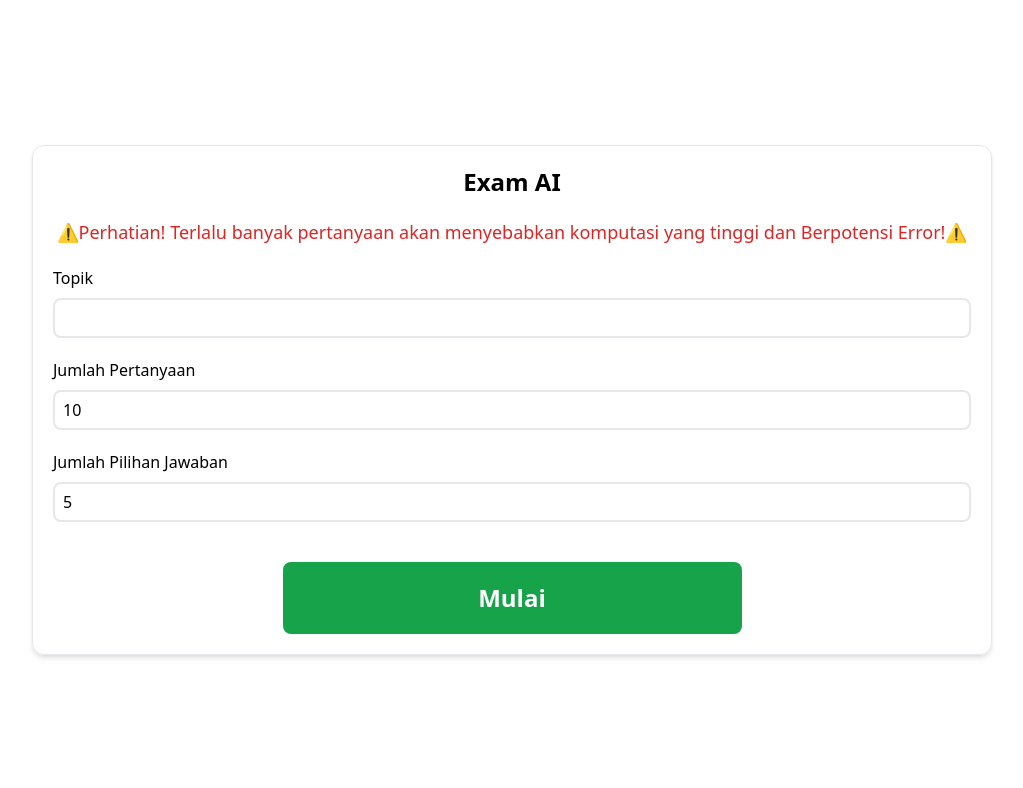
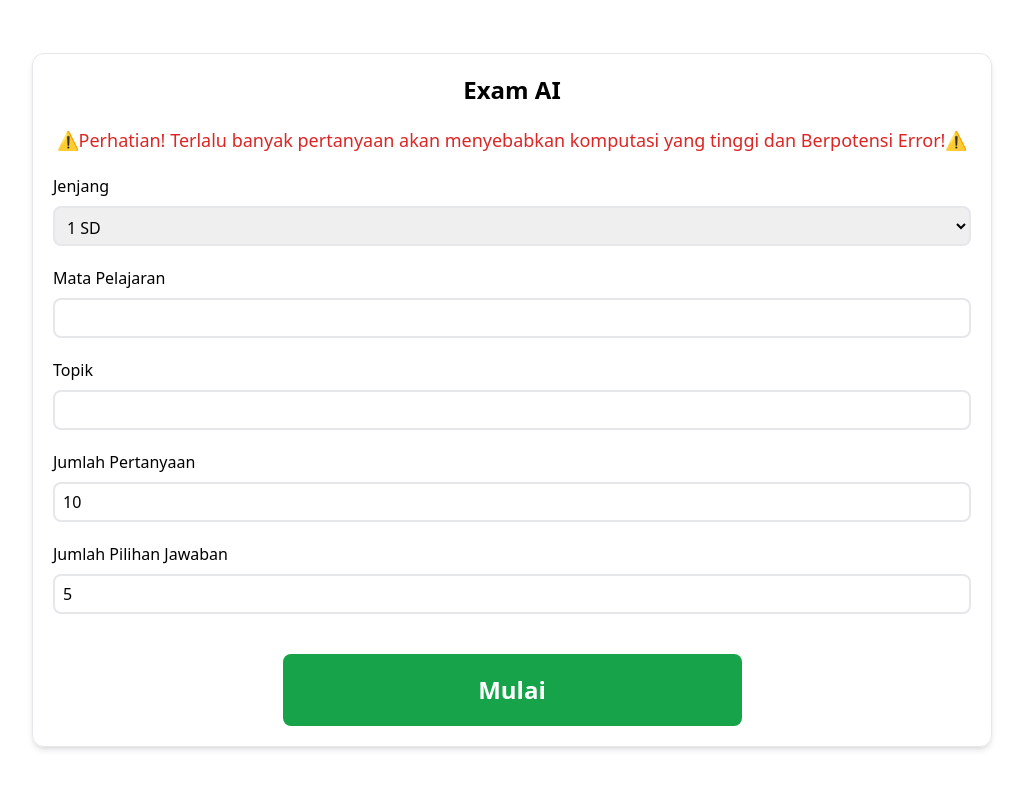
Before and after one commit to ARusDian/chatgpt-app-tv1, a Next.js app: page /teacher-app/full in a window 1280 px wide. Shown: the top 788 px of the page, without its empty margins (128-1151 px from the left). Built offline with nearby package versions, Linux system fonts and the light colour scheme.

Commit message:
feat: add more input form

```diff
--- a/src/pages/teacher-app/full/index.tsx
+++ b/src/pages/teacher-app/full/index.tsx
@@ -52,17 +52,24 @@ export default function full() {
     const [soal, setSoal] = useState<Soal[]>([]);
     const [status, setStatus] = useState<string>("");
     const [form, setForm] = useState({
+        grade : "",
+        subject: "",
         topic: "",
         num_questions: 10,
         num_possible_answers: 5,
     });
 
-    const prompt = `Buatlah kuis dengan pilihan ganda pada topik {self.topic} yang terdiri dari {self.num_questions} pertanyaan. Setiap pertanyaan memiliki {self.num_possible_answers} pilihan jawaban. Formatnya seperti json dalam 1 baris panjang dan dibungkus array dengan key soal,pilihan,jawaban agar mudah di parse. Contoh formatnya seperti ini:
+    const prompt = `Buatlah kuis dengan pilihan ganda pada mata pelajaran {self.subject} topik {self.topic} untung jenjang {self.grade} yang terdiri dari {self.num_questions} pertanyaan. Setiap pertanyaan memiliki {self.num_possible_answers} pilihan jawaban. Formatnya seperti json dalam 1 baris panjang dan dibungkus array dengan key soal,pilihan,jawaban agar mudah di parse. Contoh formatnya seperti ini:
     [{"soal":"soal","pilihan":[{"value":"a","content":"pilihan1"},{"value":"b","content":"pilihan2"}],"jawaban":{"value":"","content":"jawaban1"}},{"soal":"soal","pilihan":[{"value":"a","content":"pilihan1"},{"value":"b","content":"pilihan2"}],"jawaban":{"value":"","content":"jawaban2"}}]`;
 
     const submitHandler = async () => {
         setStatus("loading");
-        const formattedPrompt = prompt.replace("{self.topic}", form.topic).replace("{self.num_questions}", form.num_questions.toString()).replace("{self.num_possible_answers}", form.num_possible_answers.toString());
+        const formattedPrompt = prompt
+            .replace("{self.subject}", form.subject)
+            .replace("{self.topic}", form.topic)
+            .replace("{self.grade}", form.grade)
+            .replace("{self.num_questions}", form.num_questions.toString())
+            .replace("{self.num_possible_answers}", form.num_possible_answers.toString());
         const result = await api.createCompletion({
             model: 'text-davinci-003',
             prompt: formattedPrompt,
@@ -99,6 +106,39 @@ export default function full() {
                         </div>
                         <div className="text-red-600 mx-auto text-lg">
                             ⚠️Perhatian! Terlalu banyak pertanyaan akan menyebabkan komputasi yang tinggi dan Berpotensi Error!⚠️
+                        </div>
+                        <div className="flex flex-col gap-1">
+                            <label htmlFor="grade" className="text-black">Jenjang</label>
+                            <select
+                                className="mt-1 block w-full p-2 resize-y col-span-4 h-10 border-2 rounded-lg"
+                                name="grade"
+                                id="grade"
+                                value={form.grade}
+                                onChange={(e) => setForm({ ...form, grade: e.target.value })}
+                            >
+                                <option value="1 SD">1 SD</option>
+                                <option value="2 SD">2 SD</option>
+                                <option value="3 SD">3 SD</option>
+                                <option value="4 SD">4 SD</option>
+                                <option value="5 SD">5 SD</option>
+                                <option value="6 SD">6 SD</option>
+                                <option value="1 SMP">1 SMP</option>
+                                <option value="2 SMP">2 SMP</option>
+                                <option value="3 SMP">3 SMP</option>
+                                <option value="1 SMA/SMK">1 SMA/SMK</option>
+                                <option value="2 SMA/SMK">2 SMA/SMK</option>
+                                <option value="3 SMA/SMK">3 SMA/SMK</option>
+                            </select>
+                        </div>
+                        <div className="flex flex-col gap-1">
+                            <label htmlFor="subject" className="text-black">Mata Pelajaran</label>
+                            <input
+                                className="mt-1 block w-full p-2 resize-y col-span-4 h-10 border-2 rounded-lg"
+                                name="subject"
+                                id="subject"
+                                value={form.subject}
+                                onChange={(e) => setForm({ ...form, subject: e.target.value })}
+                            />
                         </div>
                         <div className="flex flex-col gap-1">
                             <label htmlFor="topic" className="text-black">Topik</label>
```
